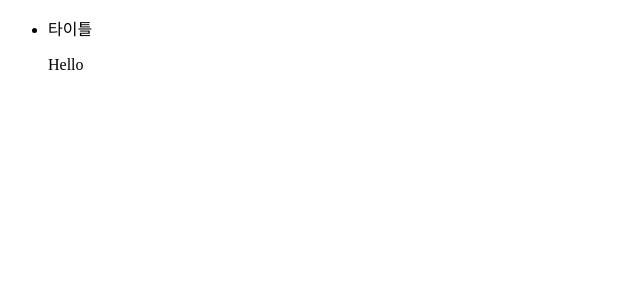
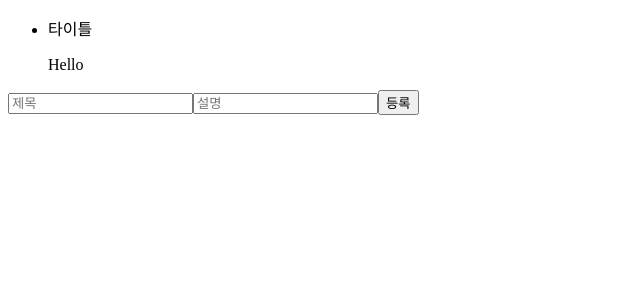
Before and after one commit to komnb14/simpleTodoPractice, a Next.js app: page / in a window 1280 px wide. Shown: the top 300 px of the page, without its empty margins (0-640 px from the left). Built offline with nearby package versions, Linux system fonts and the light colour scheme.

Commit message:
feat : add todo

```diff
--- /dev/null
+++ b/src/common/compound/AddTodo.tsx
@@ -0,0 +1,7 @@
+import React, { ReactNode, useCallback } from 'react';
+
+const AddTodo = ({ children }: { children: ReactNode }) => {
+  return <div>{children}</div>;
+};
+
+export default AddTodo;
--- a/src/common/compound/Todo.tsx
+++ b/src/common/compound/Todo.tsx
@@ -1,34 +1,33 @@
-import React, {type ReactNode} from 'react';
-import todoStore, {todoItem} from "@/lib/store/zustard";
-import headlessChildrenChecker from "@/lib/functions/headlessChildrenChecker";
+import React, { type ReactNode } from 'react';
+import todoStore, { todoItem } from '@/lib/store/zustard';
+import headlessChildrenChecker from '@/lib/functions/headlessChildrenChecker';
 
-
-const Todo = ({children}: { children: ReactNode }) => {
-    return (
-        <div>{children}</div>
-    );
+const Todo = ({ children }: { children: ReactNode }) => {
+  return <div>{children}</div>;
 };
 
+const List = ({
+  children,
+}: {
+  children: (args: todoItem[]) => ReactNode[];
+}) => {
+  const { todo } = todoStore();
 
-const List = ({children}: { children: (args: todoItem[]) => ReactNode[] }) => {
-    const {todo} = todoStore();
+  if (headlessChildrenChecker(children)) return null;
 
-    if (headlessChildrenChecker(children)) return null;
+  return <>{children(todo)}</>;
+};
 
-    return <>{children(todo)}</>;
-}
+const Title = ({ children }: { children: string }) => {
+  return <p>{children}</p>;
+};
 
-const Title = ({children}: { children: string }) => {
-    return <p>{children}</p>
-}
-
-const Description = ({children}: { children: string }) => {
-    return <p>{children}</p>
-}
-
+const Description = ({ children }: { children: string }) => {
+  return <p>{children}</p>;
+};
 
 Todo.List = List;
 Todo.Title = Title;
-Todo.Description = Description
+Todo.Description = Description;
 
 export default Todo;
--- /dev/null
+++ b/src/domains/index/components/AddTodoList.tsx
@@ -0,0 +1,43 @@
+import useInput from '@/hooks/useInput';
+import todoStore from '@/lib/store/zustard';
+import React, { useCallback, useState } from 'react';
+
+const AddTodoList = () => {
+  const [title, onTitleHandler, clearTitleValue] = useInput('');
+  const [description, onDescriptionHandler, clearDescriptionValue] =
+    useInput('');
+
+  const { addTodo } = todoStore();
+
+  const handleSubmit = useCallback(
+    (e: HTMLFormElement) => {
+      e.preventDefault();
+      if (title.trim() && description.trim()) {
+        addTodo({ id: new Date(), title, description });
+        clearTitleValue();
+        clearDescriptionValue();
+      }
+    },
+    [title, description]
+  );
+
+  return (
+    <form onSubmit={handleSubmit}>
+      <input
+        type="text"
+        value={title}
+        onChange={onTitleHandler}
+        placeholder="제목"
+      />
+      <input
+        type="text"
+        value={description}
+        onChange={onDescriptionHandler}
+        placeholder="설명"
+      />
+      <button type="submit">등록</button>
+    </form>
+  );
+};
+
+export default AddTodoList;
--- a/src/domains/index/index.tsx
+++ b/src/domains/index/index.tsx
@@ -1,15 +1,20 @@
 import React from 'react';
-import Todo from "@/common/compound/Todo";
-import IndexTodoList from "@/domains/index/components/IndexTodoList";
+import Todo from '@/common/compound/Todo';
+import AddTodo from '@/common/compound/AddTodo';
+import IndexTodoList from '@/domains/index/components/IndexTodoList';
+import AddTodoList from '@/domains/index/components/AddTodoList';
 
 const Index = () => {
   return (
     <div>
       <Todo>
         <ul>
-                    <IndexTodoList/>
+          <IndexTodoList />
         </ul>
       </Todo>
+      <AddTodo>
+        <AddTodoList />
+      </AddTodo>
     </div>
   );
 };
--- /dev/null
+++ b/src/hooks/useInput.ts
@@ -0,0 +1,23 @@
+import { useState } from 'react';
+
+type InputType = [
+  string,
+  (e: React.ChangeEvent<HTMLInputElement>) => void,
+  () => void
+];
+
+function useInput(initialValue: string): InputType {
+  const [value, setValue] = useState(initialValue);
+
+  const onChangeValueHandler = (e: React.ChangeEvent<HTMLInputElement>) => {
+    setValue(e.target.value);
+  };
+
+  const clearValue = () => {
+    setValue('');
+  };
+
+  return [value, onChangeValueHandler, clearValue];
+}
+
+export default useInput;
--- a/src/lib/store/zustard.ts
+++ b/src/lib/store/zustard.ts
@@ -1,18 +1,20 @@
-import {create} from "zustand";
+import { create } from 'zustand';
 
 export interface todoItem {
-    id: number;
-    title: string;
-    description: string;
+  id: number | Date;
+  title: string;
+  description: string;
 }
 
 interface bear {
-    todo: todoItem[];
+  todo: todoItem[];
+  addTodo: (item: todoItem) => void;
 }
 
 const todoStore = create<bear>((set) => ({
-    todo: [{id: 0, description: "Hello", title: "타이틀"}],
-}))
+  todo: [{ id: 0, description: 'Hello', title: '타이틀' }],
+  addTodo: (item: todoItem) =>
+    set((state: bear) => ({ todo: [...state.todo, item] })),
+}));
 
-
-export default todoStore
+export default todoStore;
```
Also changed, not shown: src/domains/index/components/IndexTodoList.tsx (+8 -10 lines), src/pages/index.tsx (+7 -9 lines). Lines whose indentation alone changed are shown as unchanged.
